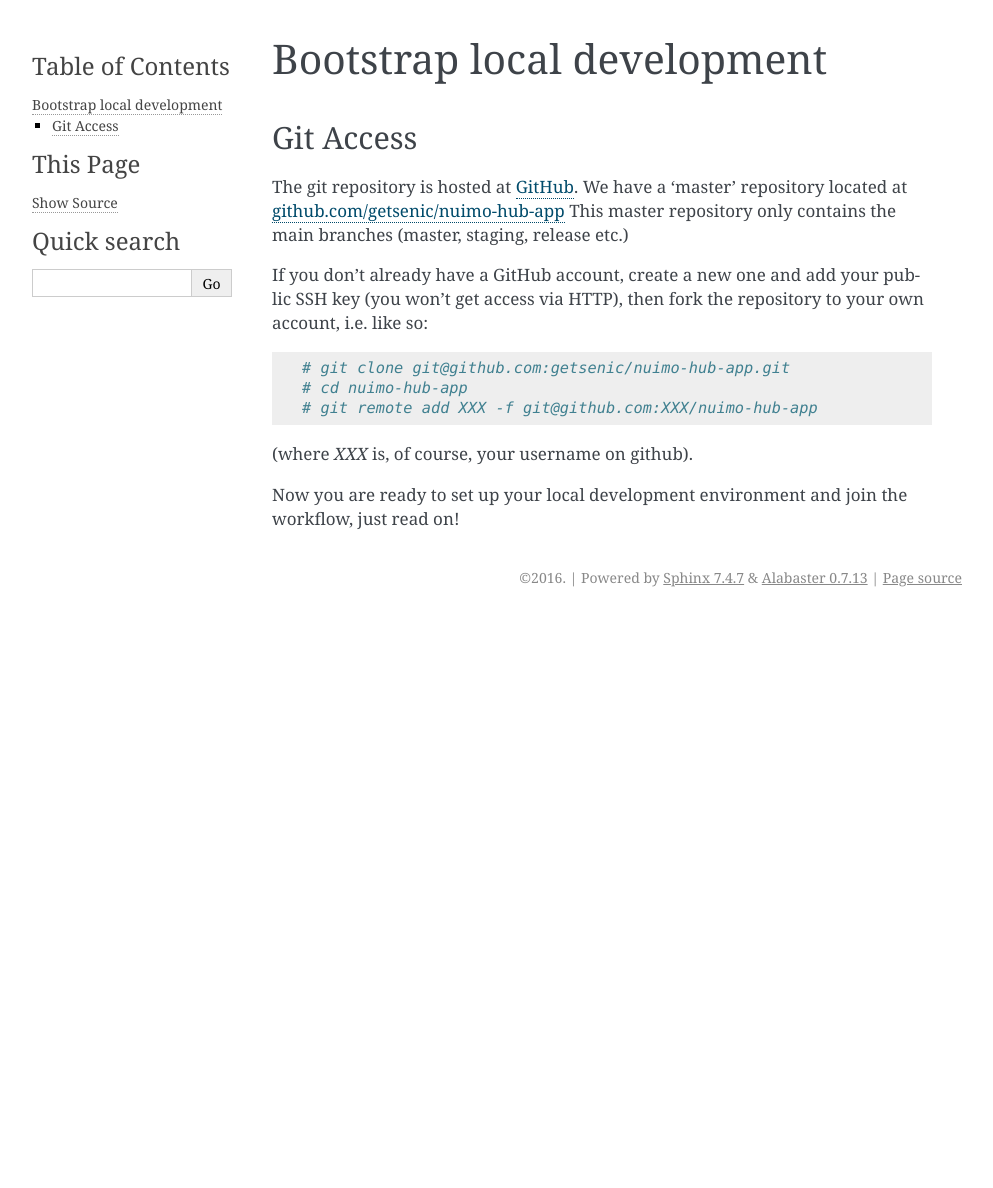
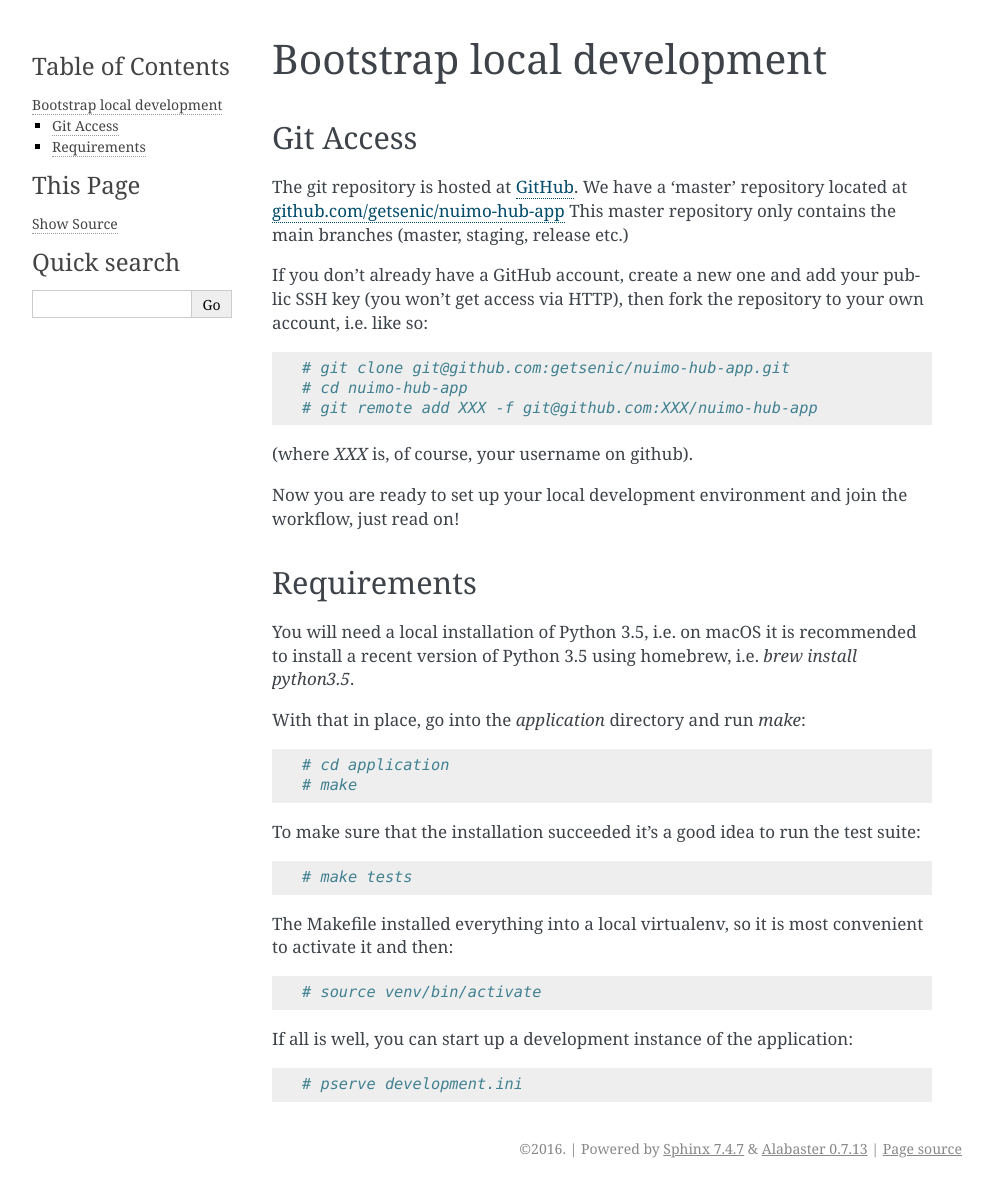
Before and after one commit to zenctrl/senic-hub, a Sphinx documentation site: the page built from docs/bootstrap-dev.rst, in a window 1280 px wide. Shown: the whole page, without its empty margins (148-1141 px from the left). Built offline with Sphinx 7.4.7, drawn with Linux system fonts in a browser that asks for light colours; before the commit the page ends 900 px from its top, so only the background shows below that.

Commit message:
Update the bootstrapping documents.

```diff
--- a/docs/bootstrap-dev.rst
+++ b/docs/bootstrap-dev.rst
@@ -16,3 +16,26 @@ If you don't already have a GitHub account, create a new one and add your public
 (where `XXX` is, of course, your username on github).
 
 Now you are ready to set up your local development environment and join the workflow, just read on!
+
+
+Requirements
+============
+
+You will need a local installation of Python 3.5, i.e. on macOS it is recommended to install a recent version of Python 3.5 using homebrew, i.e. `brew install python3.5`.
+
+With that in place, go into the `application` directory and run `make`::
+
+    # cd application
+    # make
+
+To make sure that the installation succeeded it's a good idea to run the test suite::
+
+    # make tests
+
+The Makefile installed everything into a local virtualenv, so it is most convenient to activate it and then::
+
+    # source venv/bin/activate
+
+If all is well, you can start up a development instance of the application::
+
+    # pserve development.ini
```
